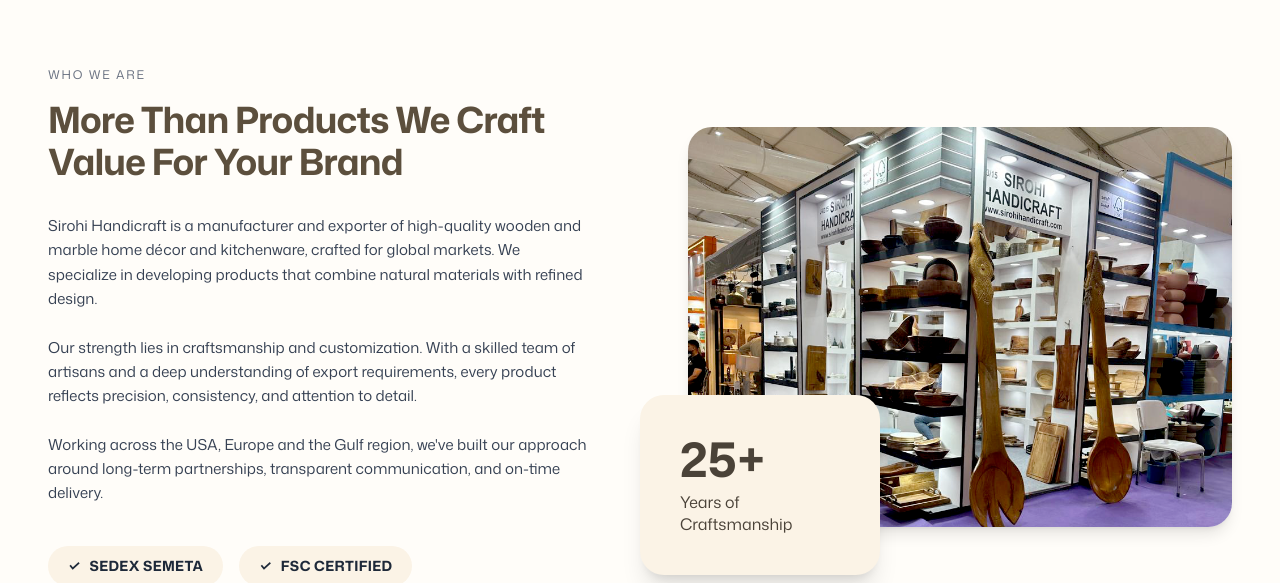
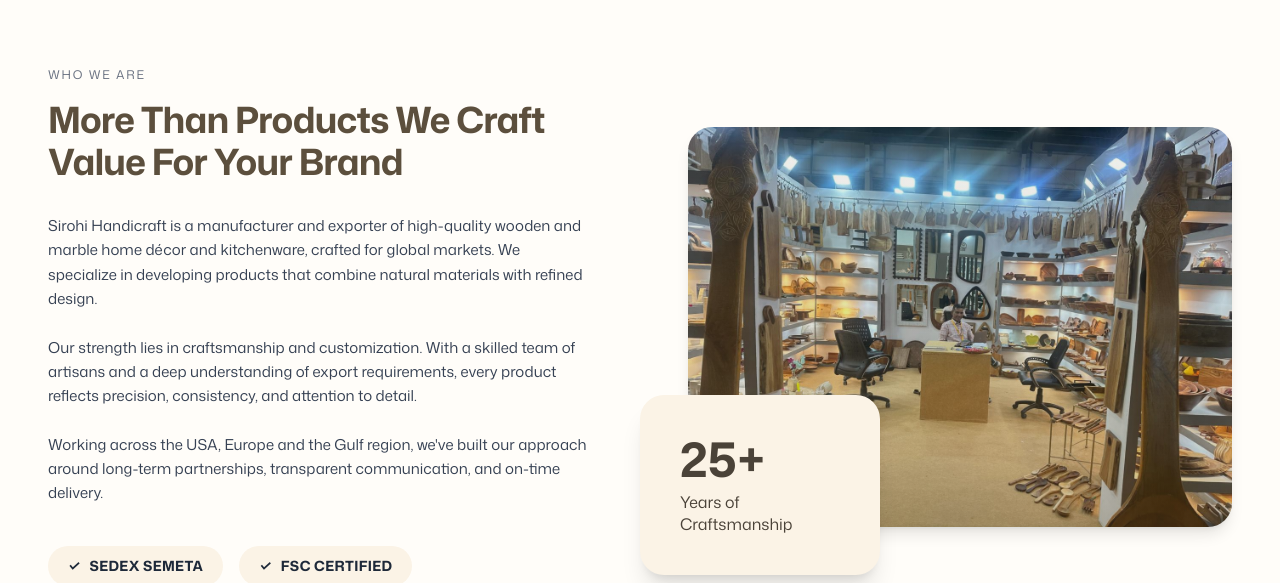
Before and after one commit to devkkd/sirohihandicraft, a Next.js app in the folder frontend/: page / in a window 1280 px wide. Shown: the part 1360-1943 px from the top of the page. Built offline with nearby package versions, Linux system fonts and the light colour scheme; no server answers.

Commit message:
semi-final

```diff
--- a/frontend/src/app/admin/dashboard/customer-inquiries/page.jsx
+++ b/frontend/src/app/admin/dashboard/customer-inquiries/page.jsx
@@ -12,10 +12,10 @@
 const statusLabel = { new: "New", "in-progress": "In Progress", resolved: "Resolved" };
 
 const categoryColors = {
-  Wooden: "bg-[#f0ebe3] text-[#615236]",
-  Marble: "bg-slate-50 text-slate-600",
-  Both: "bg-purple-50 text-purple-600",
-  Other: "bg-gray-50 text-gray-600",
+  "Wooden": "bg-[#f0ebe3] text-[#615236]",
+  "Marble": "bg-slate-50 text-slate-600",
+  "Terracotta": "bg-orange-50 text-orange-600",
+  "Paper Mache": "bg-purple-50 text-purple-600",
 };
 
 export default function CustomerInquiriesPage() {
@@ -91,8 +91,8 @@
           <option value="">All Categories</option>
           <option value="Wooden">Wooden</option>
           <option value="Marble">Marble</option>
-          <option value="Both">Both</option>
-          <option value="Other">Other</option>
+          <option value="Terracotta">Terracotta</option>
+          <option value="Paper Mache">Paper Mache</option>
         </select>
         <select value={statusFilter} onChange={(e) => { setStatusFilter(e.target.value); fetchInquiries(1, search, e.target.value, categoryFilter); }}
           className="px-4 py-2.5 text-sm border border-[#ddd5c8] rounded-xl bg-white text-[#3b2f1e] outline-none focus:border-[#645643] transition-all">
--- a/frontend/src/components/Footer.jsx
+++ b/frontend/src/components/Footer.jsx
@@ -78,8 +78,8 @@
         </div>
         {/* All categories - 4 columns with dividers */}
         <div className="max-w-[1400px] mx-auto border-b border-[#7a6b52]">
-          <div className="grid grid-cols-2 md:grid-cols-2 divide-x divide-y divide-[#7a6b52]">
-            {categories.map((cat) => {
+          <div className="grid grid-cols-2 md:grid-cols-2 divide-y divide-[#7a6b52]">
+            {categories.map((cat, idx) => {
               const subs = subCategories.filter(
                 (s) => (s.category?._id || s.category) === cat._id
               );
@@ -87,7 +87,7 @@
               const col1 = subs.slice(0, mid);
               const col2 = subs.slice(mid);
               return (
-                <div key={cat._id} className="px-6 py-8 flex flex-col items-center">
+                <div key={cat._id} className={`px-6 py-8 flex flex-col items-center ${idx % 2 === 0 ? "border-r border-[#7a6b52]" : ""}`}>
                   <Link href={`/category/${cat.slug}`}
                     className="text-[11px] font-bold tracking-[0.2em] text-white uppercase mb-5 block text-center py-2 px-6 w-full transition-colors">
                     {cat.title}
@@ -121,7 +121,7 @@
         {/* Bottom bar */}
         <div className="max-w-[1400px] mx-auto px-6 lg:px-12 py-4 flex flex-col md:flex-row items-center justify-between gap-2 text-xs text-[#c4b9ac]">
           <p>© {new Date().getFullYear()} Sirohi Handicrafted. All rights reserved.</p>
-          <p>Crafted By : Kontent Kraft Digital</p>
+          <p>Crafted and Powered by :<Link href="https://www.kontentkraftdigital.com" target="_blank"> Kontent Kraft Digital </Link></p>
         </div>
       </div>
 
--- a/frontend/src/components/GetInTouch.jsx
+++ b/frontend/src/components/GetInTouch.jsx
@@ -111,8 +111,8 @@
                     <div className="flex flex-col gap-10">
                       <div className="flex flex-col gap-4">
                         <label className="text-sm font-semibold text-[#4a4238]">Product Category</label>
-                        <div className="flex gap-4">
-                          {["Wooden", "Marble"].map((cat) => (
+                        <div className="flex flex-wrap gap-3">
+                          {["Wooden", "Marble", "Terracotta", "Paper Mache"].map((cat) => (
                             <button key={cat} type="button" onClick={() => setProductCategory(cat)}
                               className={`px-8 py-2.5 rounded-full text-[13px] font-bold transition-all duration-300 ${productCategory === cat ? "bg-[#645643] text-white" : "bg-[#bbaea0] text-white/90 hover:bg-[#a39789]"}`}>
                               {cat}
--- a/frontend/src/components/Whoweare.jsx
+++ b/frontend/src/components/Whoweare.jsx
@@ -1,8 +1,23 @@
 "use client";
 
-import React from "react";
+import React, { useState, useEffect } from "react";
+
+const images = [
+  "/images/about/about1.jpg",
+  "/images/about/about2.jpg",
+  "/images/about/about3.jpg",
+];
 
 const Whoweare = () => {
+  const [current, setCurrent] = useState(0);
+
+  useEffect(() => {
+    const interval = setInterval(() => {
+      setCurrent((prev) => (prev + 1) % images.length);
+    }, 3500);
+    return () => clearInterval(interval);
+  }, []);
+
   return (
     <section className="w-full py-8 lg:py-24 bg-[#FFFDF9]">
       <div className="max-w-[1400px] mx-auto px-6 lg:px-12">
@@ -48,13 +63,20 @@
 
           {/* ================= RIGHT COLUMN: IMAGE & FLOATING CARD ================= */}
           <div className="relative w-full lg:mt-0">
-            {/* Main Image */}
-            <div className="w-full h-[200px] md:h-[350px] lg:h-[400px] rounded-3xl overflow-hidden shadow-lg">
-              <img
-                src="/images/home/homeA1.png"
-                alt="Sirohi Handicraft Exhibition Stand"
-                className="w-full h-full object-cover object-center"
-              />
+            {/* Main Image - crossfade slideshow */}
+            <div className="w-full h-[200px] md:h-[350px] lg:h-[400px] rounded-3xl overflow-hidden shadow-lg relative">
+              {images.map((src, i) => (
+                <img
+                  key={src}
+                  src={src}
+                  alt="Sirohi Handicraft"
+                  className="absolute inset-0 w-full h-full object-cover object-center transition-opacity duration-1000 ease-in-out"
+                  style={{ opacity: i === current ? 1 : 0 }}
+                />
+              ))}
+              {/* Seamless warm shade — always present, never moves */}
+              <div className="absolute inset-0 pointer-events-none"
+                style={{ background: "linear-gradient(180deg, rgba(97,82,54,0.08) 0%, rgba(97,82,54,0.28) 100%)" }} />
             </div>
 
             {/* Floating Stats Card */}
```
Also changed, not shown: 1 other file (tests, documents, lock files or other folders).
